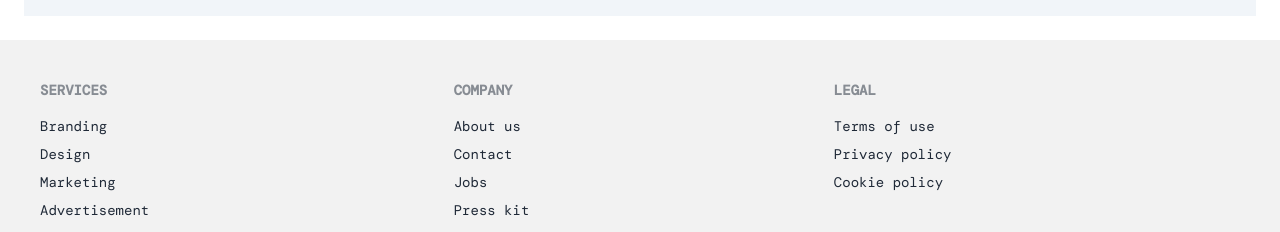
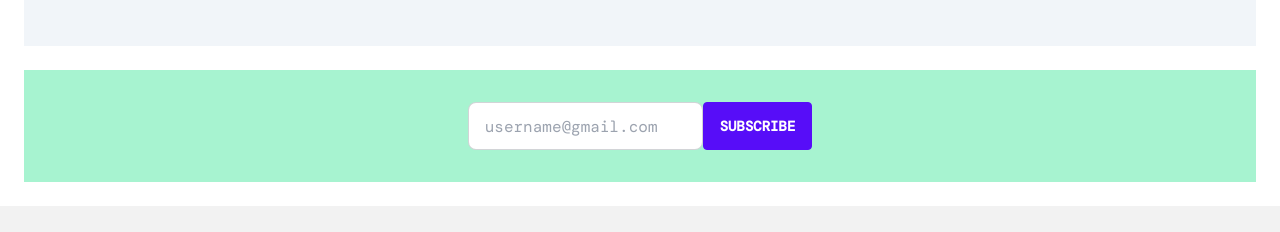
Before and after one commit to rakibulhasan933/ecommerce-react-app, a React (Create React App) app: page / in a window 1280 px wide. Shown: the part 2217-2449 px from the top of the page. Built offline with nearby package versions, Linux system fonts and the light colour scheme; a web font is replaced by a local one.

Commit message:
[ADD] contact

```diff
--- a/src/components/Categories/Categories.js
+++ b/src/components/Categories/Categories.js
@@ -2,7 +2,7 @@ import React from 'react';
 
 const Categories = () => {
 	return (
-		<div style={{ height: `calc(100vh - 50px)` }} className='m-6 bg-slate-100'>
+		<div style={{ height: `calc(100vh - 20px)` }} className='m-6 bg-slate-100'>
 			<div className="grid grid-flow-row-dense grid-cols-4">
 				<div className='relative '>
 					<img className='object-cover w-full h-full' src="https://i.ibb.co/82ZytFc/pexels-pixabay-458766.jpg" alt="men" />
--- /dev/null
+++ b/src/components/Contacts/Contacts.js
@@ -0,0 +1,16 @@
+import React from 'react';
+
+const Contacts = () => {
+	return (
+		<div className='py-8 m-6 bg-emerald-200'>
+			<div className="px-12">
+				<label className="flex flex-row items-center justify-center">
+					<input type="email" placeholder="username@gmail.com" className="input input-bordered" />
+					<button className="rounded btn btn-primary">Subscribe</button>
+				</label>
+			</div>
+		</div>
+	);
+};
+
+export default Contacts;
--- a/src/pages/Home/Home.js
+++ b/src/pages/Home/Home.js
@@ -1,5 +1,6 @@
 import React from 'react';
 import Categories from '../../components/Categories/Categories';
+import Contacts from '../../components/Contacts/Contacts';
 import Slider from '../../components/Slider/Slider';
 import FeatureProducts from '../FeatureProducts/FeatureProducts';
 
@@ -9,6 +10,7 @@ const Home = () => {
 			<Slider />
 			<FeatureProducts />
 			<Categories />
+			<Contacts />
 		</div>
 	);
 };
--- a/src/pages/Shared/DisplayError.js
+++ b/src/pages/Shared/DisplayError.js
@@ -1,12 +1,18 @@
 import React from 'react';
+import Footer from './Footer';
+import Navbar from './Navbar';
 
 const DisplayError = () => {
 	return (
-		<div>
-			<p className='text-red-500'>Something went wrong!!!</p>
-			<p className='text-red-400'>Error Message</p>
-			<h4 className="text-3xl"> Please <button>Sign out</button> and log back in</h4>
-		</div>
+		<>
+			<Navbar />
+			<div>
+				<p className='text-red-500'>Something went wrong!!!</p>
+				<p className='text-red-400'>Error Message</p>
+				<h4 className="text-3xl"> Please <button>Sign out</button> and log back in</h4>
+			</div>
+			<Footer />
+		</>
 	);
 };
 
```
